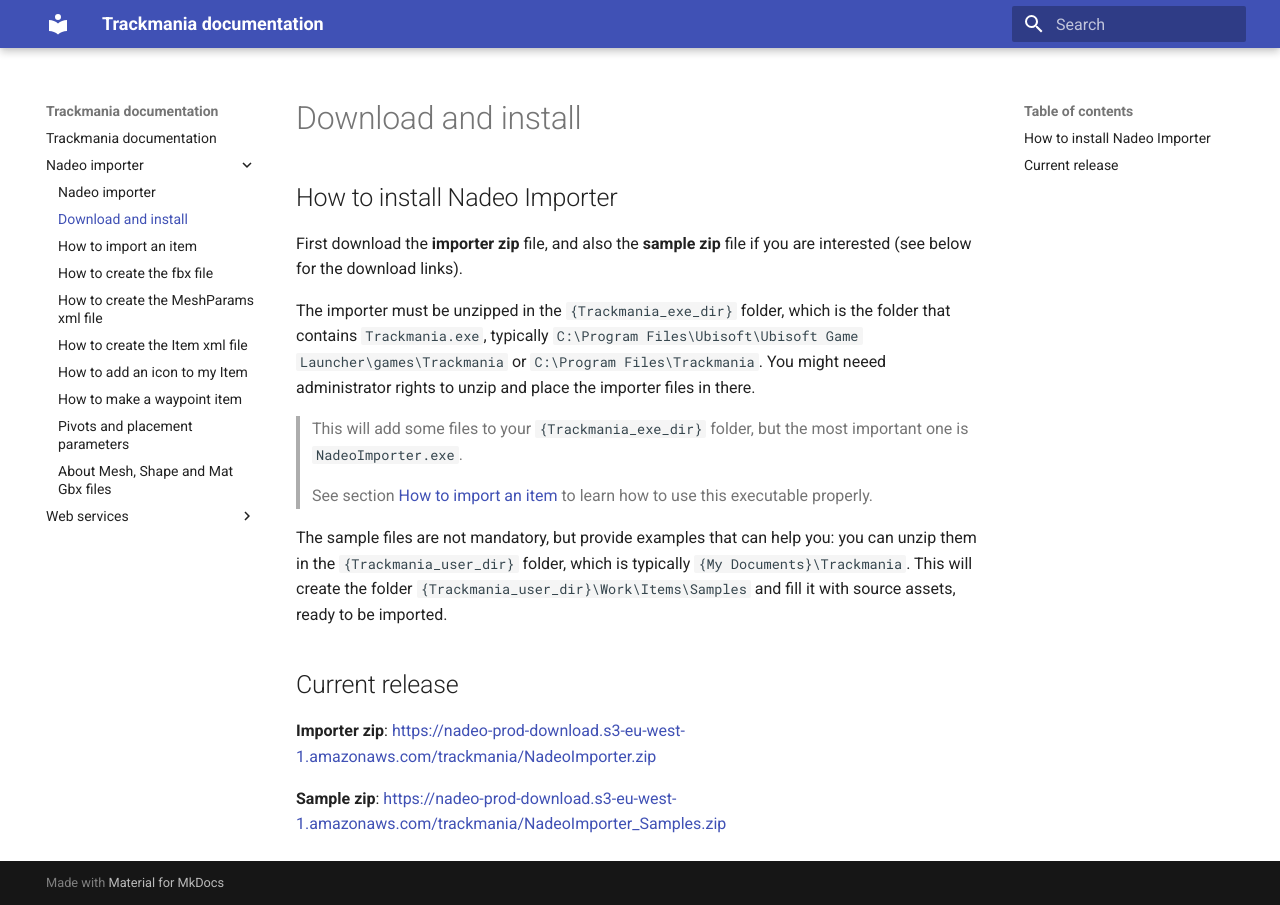
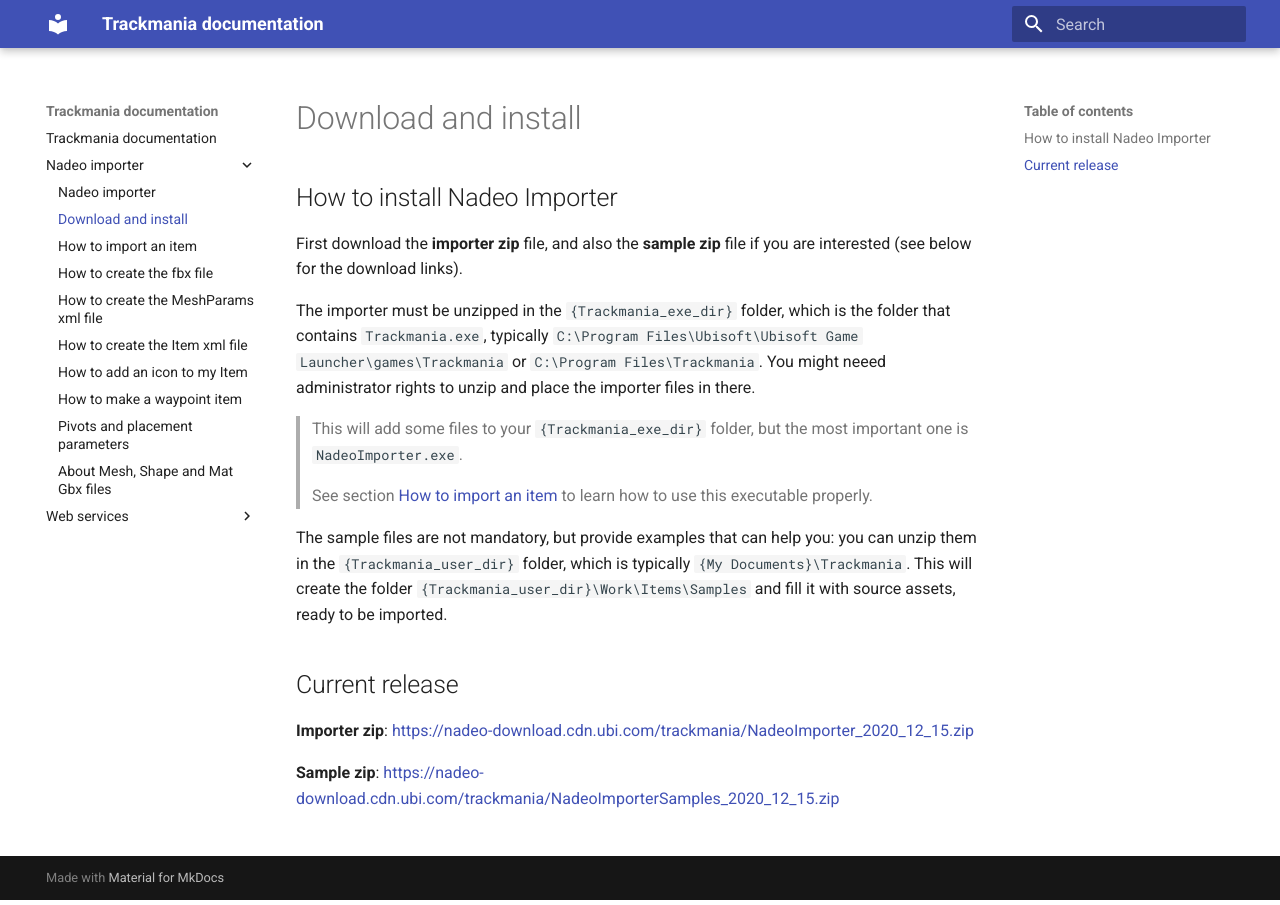
Before and after one commit to nadeo/trackmania-doc, an MkDocs documentation site: the page built from docs/nadeo-importer/01-download-and-install.md, in a window 1280 px wide. Built offline with MkDocs 1.6.1 and Material for MkDocs 9.7.7, drawn with Linux system fonts in a browser that asks for light colours; some of the changed lines change nothing that is shown.

Commit message:
Update download links

```diff
--- a/docs/nadeo-importer/01-download-and-install.md
+++ b/docs/nadeo-importer/01-download-and-install.md
@@ -17,9 +17,9 @@
 
 ## Current release
 
-**Importer zip**: <https://nadeo-prod-download.s3-eu-west-1.amazonaws.com/trackmania/NadeoImporter.zip>
+**Importer zip**: <https://nadeo-download.cdn.ubi.com/trackmania/NadeoImporter_2020_12_15.zip>
 
-**Sample zip**: <https://nadeo-prod-download.s3-eu-west-1.amazonaws.com/trackmania/NadeoImporter_Samples.zip>
+**Sample zip**: <https://nadeo-download.cdn.ubi.com/trackmania/NadeoImporterSamples_2020_12_15.zip>
 
 
 [How to import an item]: ../02-how-to-import-an-item/
```
